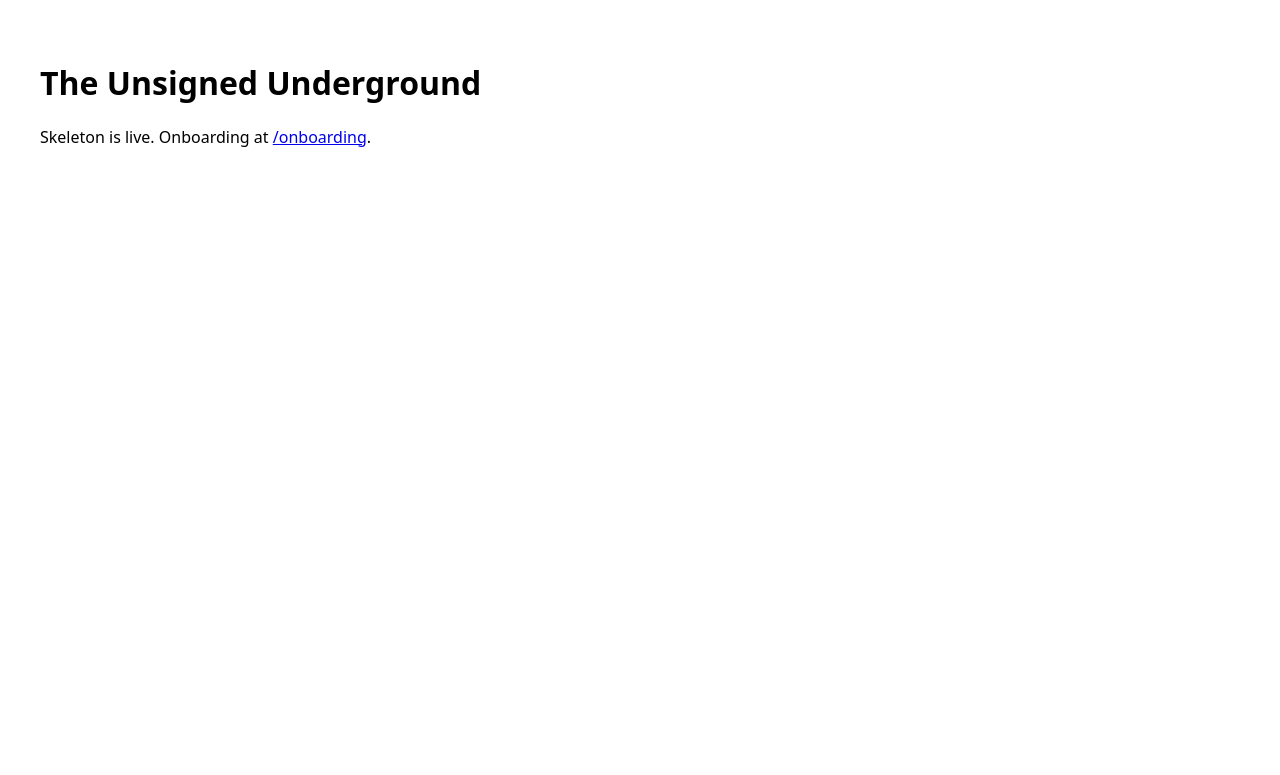
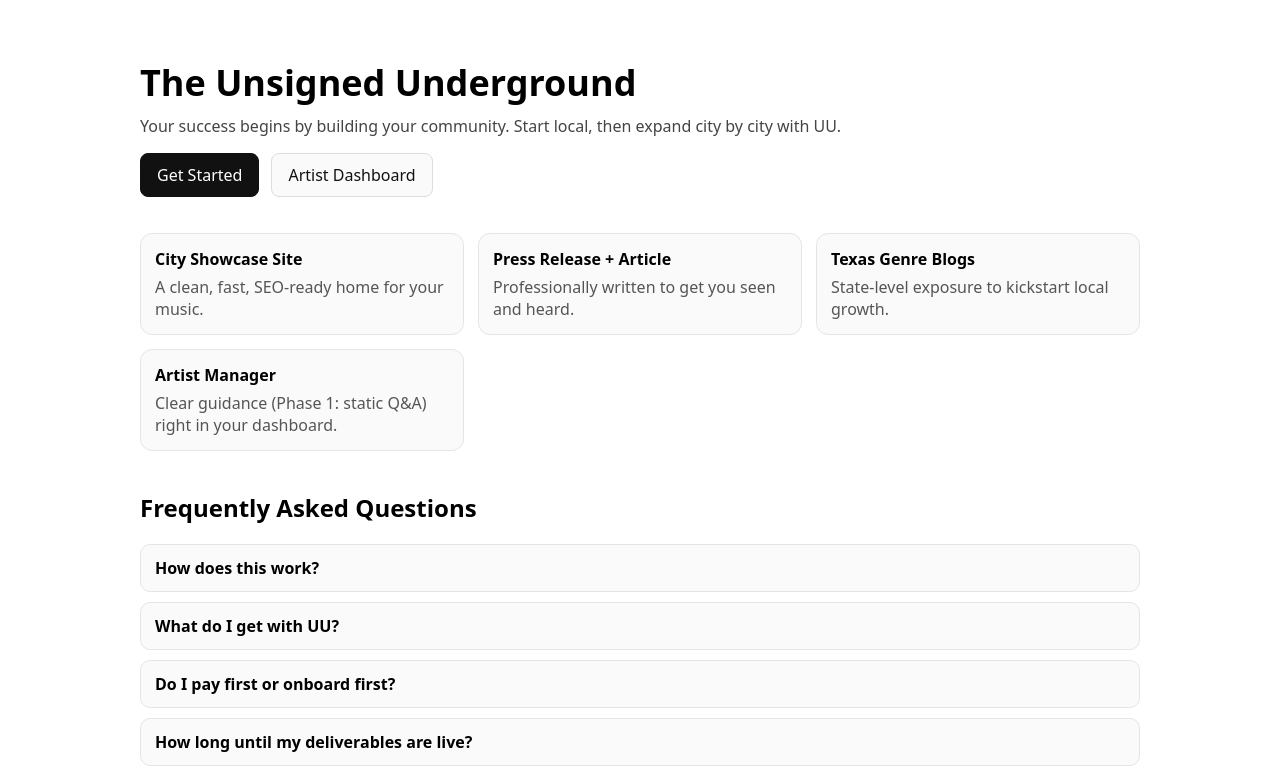
Before and after one commit to theunsignedunderground/uu-main-site, a Next.js app: page / in a window 1280 px wide. Shown: the top 775 px of the page. Built offline with nearby package versions, Linux system fonts and the light colour scheme.

Commit message:
Update index.js

```diff
--- a/pages/index.js
+++ b/pages/index.js
@@ -1,8 +1,56 @@
+import FAQ from "../components/FAQ";
+
 export default function Home() {
   return (
-    <main style={{padding: "2rem", fontFamily: "system-ui, Arial, sans-serif"}}>
-      <h1>The Unsigned Underground</h1>
-      <p>Skeleton is live. Onboarding at <a href="/onboarding">/onboarding</a>.</p>
+    <main style={{padding: "2rem", fontFamily: "system-ui, Arial, sans-serif", maxWidth: 1000, margin: "0 auto"}}>
+      {/* Hero */}
+      <header style={{padding: "18px 0 8px 0"}}>
+        <h1 style={{fontSize: 36, margin: 0}}>The Unsigned Underground</h1>
+        <p style={{margin: "8px 0 0 0", color: "#444"}}>
+          Your success begins by building your community. Start local, then expand city by city with UU.
+        </p>
+        <div style={{marginTop: 16, display: "flex", gap: 12}}>
+          <a href="/onboarding" style={btn}>Get Started</a>
+          <a href="/dashboard" style={btnSecondary}>Artist Dashboard</a>
+        </div>
+      </header>
+
+      {/* Value props */}
+      <section style={{display: "grid", gridTemplateColumns: "repeat(auto-fit, minmax(240px, 1fr))", gap: 14, marginTop: 28}}>
+        <div style={card}><strong>City Showcase Site</strong><p style={p}>A clean, fast, SEO-ready home for your music.</p></div>
+        <div style={card}><strong>Press Release + Article</strong><p style={p}>Professionally written to get you seen and heard.</p></div>
+        <div style={card}><strong>Texas Genre Blogs</strong><p style={p}>State-level exposure to kickstart local growth.</p></div>
+        <div style={card}><strong>Artist Manager</strong><p style={p}>Clear guidance (Phase 1: static Q&A) right in your dashboard.</p></div>
+      </section>
+
+      {/* FAQ */}
+      <FAQ />
     </main>
   );
 }
+
+const btn = {
+  display: "inline-block",
+  padding: "10px 16px",
+  background: "#111",
+  color: "#fff",
+  textDecoration: "none",
+  borderRadius: 8,
+  border: "1px solid #111"
+};
+
+const btnSecondary = {
+  ...btn,
+  background: "#fafafa",
+  color: "#111",
+  border: "1px solid #ddd"
+};
+
+const card = {
+  border: "1px solid #e5e5e5",
+  borderRadius: 12,
+  background: "#fafafa",
+  padding: 14
+};
+
+const p = { margin: "6px 0 0 0", color: "#555" };
```
